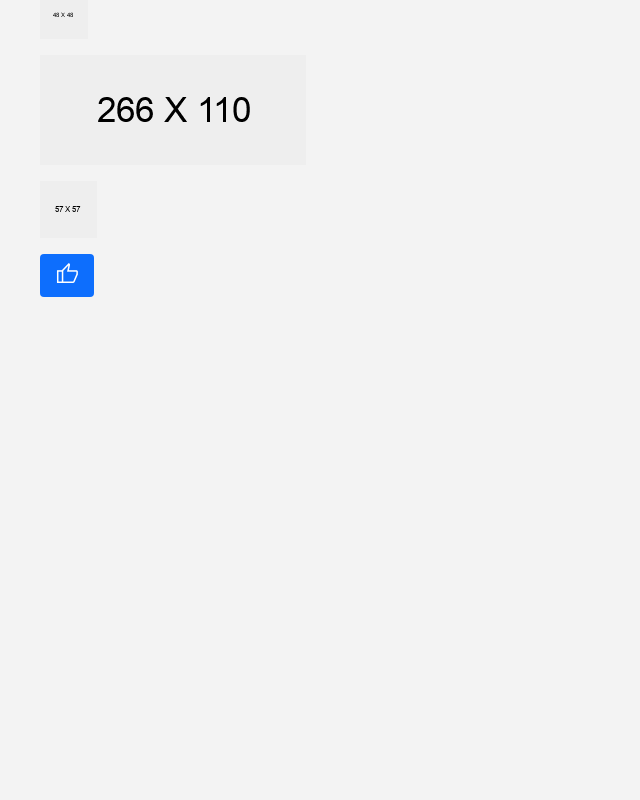
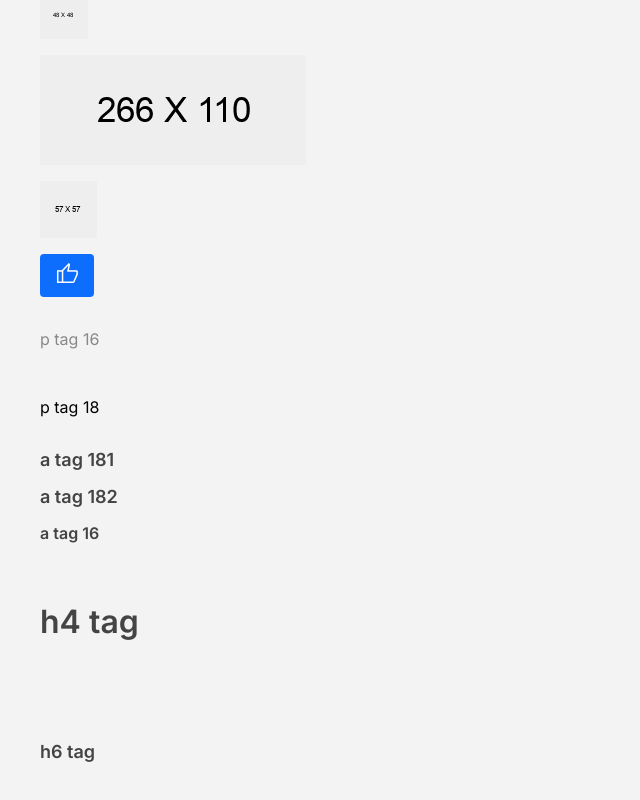
Before and after one commit to Haris-mlna/andaru-partners, a React (Create React App) app: page / in a window 1280 px wide. Shown: the part 1122-1922 px from the top of the page, without its empty margins (0-640 px from the left). Before the commit the page ends 1419 px from the top, so only its background shows below. Built offline with nearby package versions, Linux system fonts and the light colour scheme.

Commit message:
add tag text

```diff
--- a/src/pages/home/home.js
+++ b/src/pages/home/home.js
@@ -5,6 +5,8 @@ import {
   ButtonPrimary,
   ButtonView,
 } from "../../components/Atom/button/button.jsx";
+
+import { Ptag16, Ptag18, Atag181, Atag182, Atag16, H4tag, H6tag  } from "../../components/Atom/text/text.jsx";
 
 import {
   TigaRoda,
@@ -45,6 +47,13 @@ const Home = () => {
         <PagesCover/>
         <PagesAvatar/>
         <ButtonPrimary text={liked}/>
+        <Ptag16 text={'p tag 16'}/>
+        <Ptag18 text={'p tag 18'}/>
+        <Atag181 link={'#'} text={ 'a tag 181'}/>
+        <Atag182 link={"#"} text={ 'a tag 182'}/>
+        <Atag16 link={'#'} text={'a tag 16'}/>
+        <H4tag text={'h4 tag'}/>
+        <H6tag text={'h6 tag'}/>
       </div>
     </div>
   );
```
